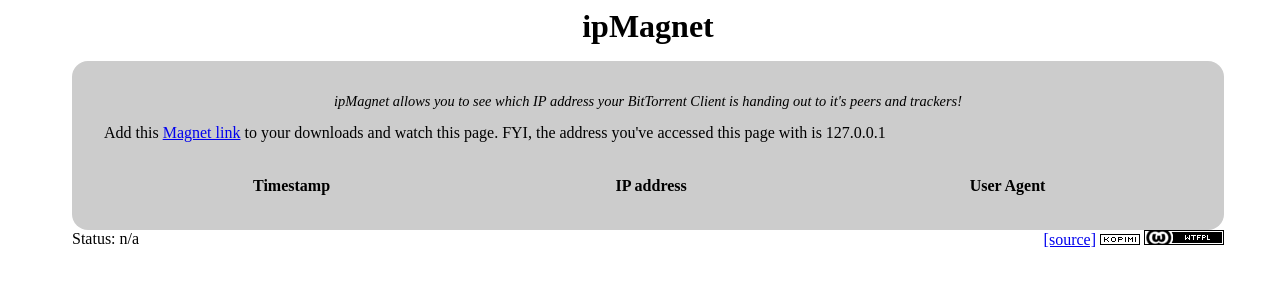
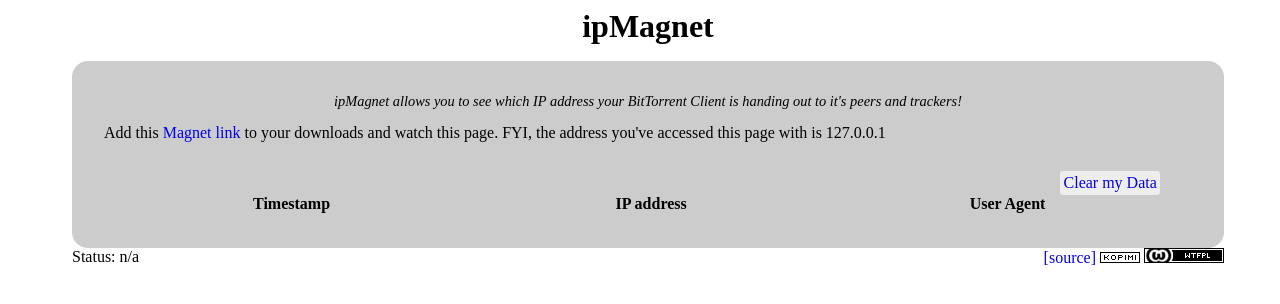
Before and after one commit to cbdevnet/ipmagnet, a PHP site: page / in a window 1280 px wide. Shown: the top 304 px of the page. Run offline with PHP 8.4, Linux system fonts and the light colour scheme; lists and menus that the app fills with data are empty.

Commit message:
non-working tracking code

```diff
--- a/index.php
+++ b/index.php
@@ -1,6 +1,48 @@
 <?php
-	$HASH="f6108c60ba96a6e4a1bf27abf1f9ce138188e384";
-	$TRACKER="http%3A%2F%2Fdev.cbcdn.com%3A80%2Fipmagnet";
+	$db = new PDO("sqlite:ipmagnet.db3");
+	$db->setAttribute(PDO::ATTR_ERRMODE, PDO::ERRMODE_SILENT);
+
+	//todo db errhandling
+	//todo ajax api
+
+	if(isset($_GET["info_hash"])){
+		$query="INSERT INTO hits (hash, timestamp, addr, agent) VALUES (:hash, :timestamp, :addr, :agent)";
+		$stmt=$db->prepare($query);
+		//ipv4 | ipv6
+
+		$addrs=htmlentities($_SERVER["REMOTE_ADDR"], ENT_QUOTES);
+		if(isset($_GET["ipv4"])&&$_GET["ipv4"]!=$_SERVER["REMOTE_ADDR"]){
+			$addrs.=", ".htmlentities($_GET["ipv4"], ENT_QUOTES);
+		}
+		if(isset($_GET["ipv6"])&&$_GET["ipv6"]!=$_SERVER["REMOTE_ADDR"]){
+			$addrs.=", ".htmlentities($_GET["ipv6"], ENT_QUOTES);
+		}
+
+		$stmt->execute(
+			array(
+				":hash" => htmlentities($_GET["info_hash"], ENT_QUOTES),
+				":timestamp" => time(),
+				":addr" => $addrs,
+				":agent" => htmlentities($_SERVER["HTTP_USER_AGENT"],ENT_QUOTES)
+			)
+		);
+		print("d14:failure reason21:IP stored in databasee");
+		die();
+	}
+
+	if(isset($_GET["hash"])){
+		$HASH=htmlentities($_GET["hash"]); //fixme enough?
+	}
+	else{
+		$HASH=SHA1($_SERVER["REMOTE_ADDR"]);
+	}
+
+	if(isset($_GET["clear"])){
+		//todo clear for hash
+	}
+
+	//$TRACKER="http%3A%2F%2Fdev.cbcdn.com%3A80%2Fipmagnet";
+	$TRACKER="http%3A%2F%2Flocalhost%3A80%2Fipmagnet%2F";
 ?>
 <!DOCTYPE html PUBLIC "-//W3C//DTD XHTML 1.1//EN" "http://www.w3.org/TR/xhtml11/DTD/xhtml11.dtd">
 <html xmlns="http://www.w3.org/1999/xhtml">
@@ -25,6 +67,9 @@
 				Add this <a href="magnet:?xt=urn:btih:<?php print($HASH); ?>&dn=ipMagnet+Tracking+Link&tr=<?php print($TRACKER); ?>">Magnet link</a> to your downloads and watch this page.
 				FYI, the address you've accessed this page with is <?php print($_SERVER["REMOTE_ADDR"]); ?>
 				<div id="current-connections">
+					<div id="clear-data">
+						<a href="?clear&hash=<?php print($HASH); ?>" id="clear-data-link">Clear my Data</a>
+					</div>
 					<table id="conn-table">
 						<tr>
 							<th>Timestamp</th>
--- a/static/ipmagnet.css
+++ b/static/ipmagnet.css
@@ -7,6 +7,10 @@ h1{
 	padding:0;
 	margin:0;
 	display:inline-block;
+}
+
+a {
+	text-decoration:none;
 }
 
 #center-wrap{
@@ -32,6 +36,17 @@ h1{
 	font-size:90%;
 }
 
+#clear-data{
+	float:right;
+	padding-right:2em;
+}
+
+#clear-data-link{
+	background-color:#eee;
+	border-radius:0.2em;
+	padding:0.2em;
+}
+
 #current-connections{
 	margin-top:2em;
 }
```
